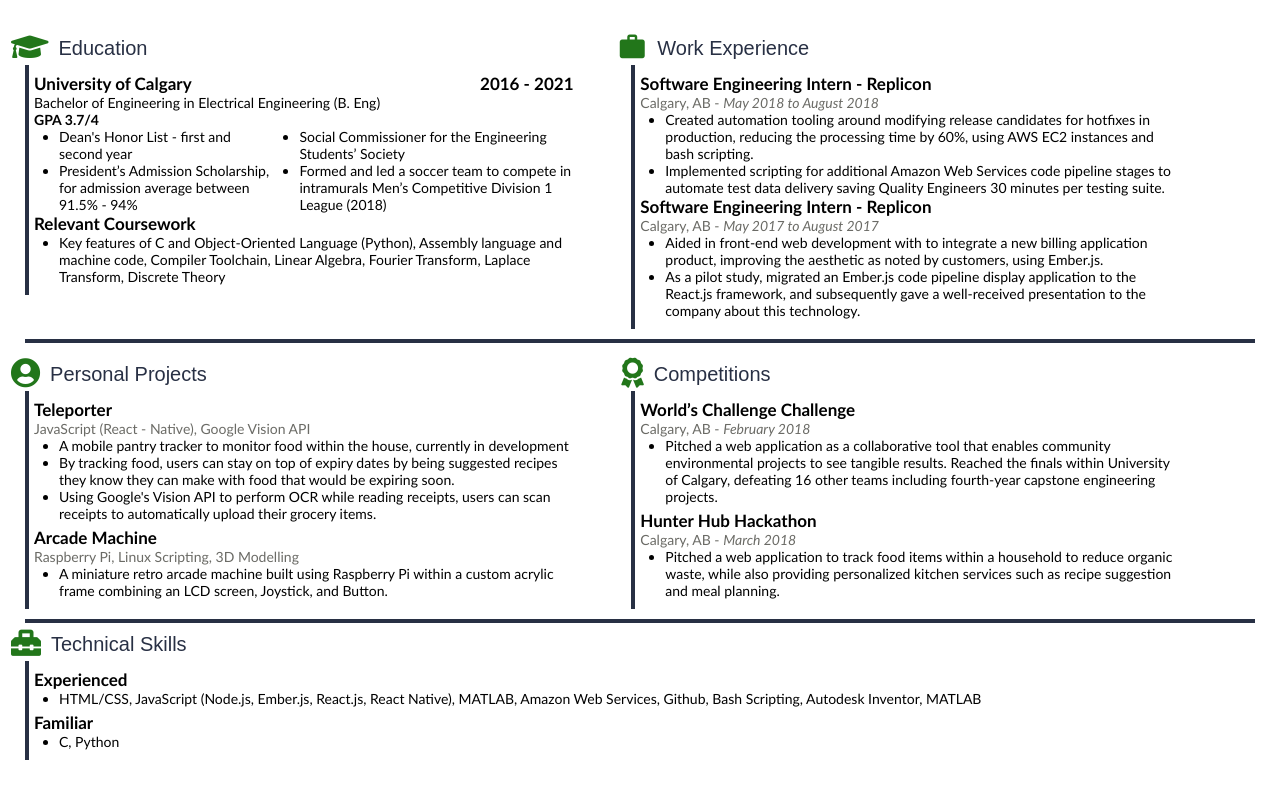
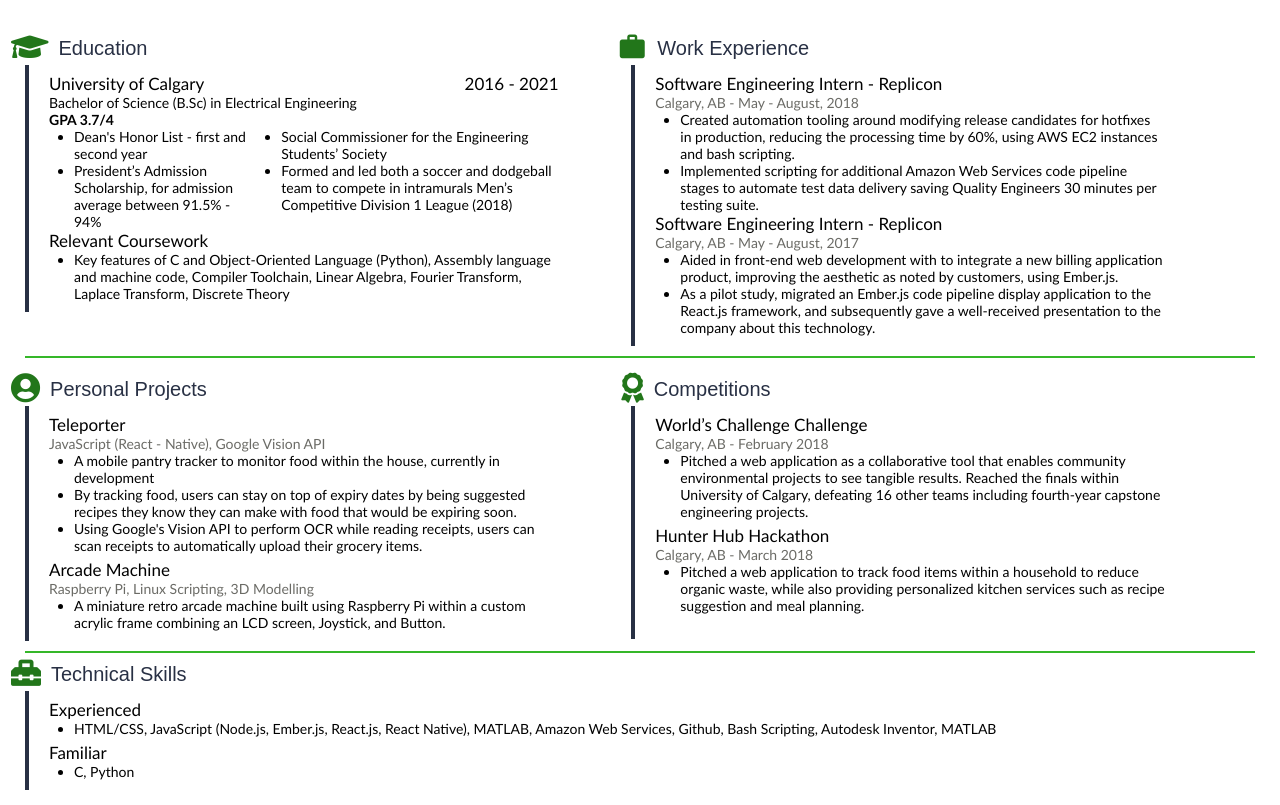
Before and after one commit to ewanmay/resume, a website: page index.html in a window 1280 px wide. Shown: the part 95-900 px from the top of the page. Before the commit the page ends 870 px from the top, so only its background shows below. Drawn offline with nearby package versions, Linux system fonts and the light colour scheme; files that its build step writes are made by us from their sources; a web font is replaced by a local one.

Commit message:
some final touches for now

```diff
--- a/index.html
+++ b/index.html
@@ -6,6 +6,7 @@
 	<link href="https://fonts.googleapis.com/css?family=Hind+Guntur:300" rel="stylesheet">
 	<link rel="stylesheet" href="https://use.fontawesome.com/releases/v5.3.1/css/all.css" integrity="sha384-mzrmE5qonljUremFsqc01SB46JvROS7bZs3IO2EmfFsd15uHvIt+Y8vEf7N7fWAU"
 	 crossorigin="anonymous">
+	 <link href="https://fonts.googleapis.com/css?family=Tinos" rel="stylesheet">
 	<link href="https://fonts.googleapis.com/icon?family=Material+Icons" rel="stylesheet">
 	<title>Ewan May Resume</title>
 </head>
@@ -60,7 +61,7 @@
 							</div>
 						</div>
 						<div>
-							Bachelor of Engineering in Electrical Engineering (B. Eng)
+							Bachelor of Science (B.Sc) in Electrical Engineering
 						</div>
 						<div>
 							<span class="gpa">GPA 3.7/4</span>
@@ -79,7 +80,7 @@
 									Social Commissioner for the Engineering Students’ Society
 								</li>
 								<li>
-									Formed and led a soccer team to compete in intramurals Men’s Competitive Division 1 League (2018)
+									Formed and led both a soccer and dodgeball team to compete in intramurals Men’s Competitive Division 1 League (2018)
 								</li>
 							</ul>
 						</div>
@@ -108,10 +109,7 @@
 							Software Engineering Intern - Replicon
 						</div>
 						<div class="section-item-subtitle">
-							Calgary, AB -
-							<span class="timeline">
-								May 2018 to August 2018
-							</span>
+							Calgary, AB - May - August, 2018
 						</div>
 						<ul>
 							<li>
@@ -127,9 +125,9 @@
 							Software Engineering Intern - Replicon
 						</div>
 						<div class="section-item-subtitle">
-							Calgary, AB -
+							Calgary, AB - May - August, 2017
 							<span class="timeline">
-								May 2017 to August 2017
+
 							</span>
 						</div>
 						<ul>
@@ -207,10 +205,7 @@
 							World’s Challenge Challenge
 						</div>
 						<div class="section-item-subtitle">
-							Calgary, AB -
-							<span class="timeline">
-								February 2018
-							</span>
+							Calgary, AB - February 2018
 						</div>
 						<ul>
 							<li>
@@ -225,10 +220,7 @@
 							Hunter Hub Hackathon
 						</div>
 						<div class="section-item-subtitle">
-							Calgary, AB -
-							<span class="timeline">
-								March 2018
-							</span>
+							Calgary, AB - March 2018
 						</div>
 						<ul>
 							<li>
@@ -246,7 +238,7 @@
 			<i class="fas fa-toolbox title-icon"></i>
 			Technical Skills
 		</div>
-		<div class="section-content">
+		<div class="section-content technical-skills">
 			<div class="technical-toolbox">
 				<div class="section-item">
 					<div class="section-item-title">
--- a/scss/section.scss
+++ b/scss/section.scss
@@ -7,8 +7,16 @@
 }
 
 .section-content {
-  padding: 8px 5px 5px;
+  padding: 8px 20px 5px;
   border-left: 4px solid #283044;
+  min-height: 220px;
+}
+
+
+.section-content.technical-skills{
+  padding: 8px 20px 5px;
+  border-left: 4px solid #283044;
+  min-height: 0px;
 }
 
 .section-header {
@@ -27,7 +35,6 @@
 .section-item {
   padding-bottom: 5px;
   .section-item-title {
-    font-weight: bold;
     font-size: 17px;
     display: flex;
     align-items: center;
@@ -49,7 +56,7 @@
 .row {
   vertical-align: top;
   padding: 10px 0px 10px 0px;
-  border-bottom: 4px solid #283044;
+  border-bottom: 2px solid #35b729;
 }
 
 .fas.title-icon {
```
